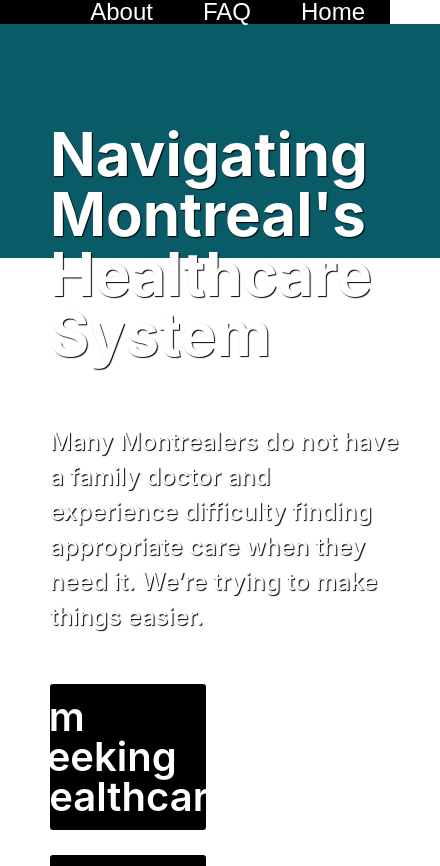
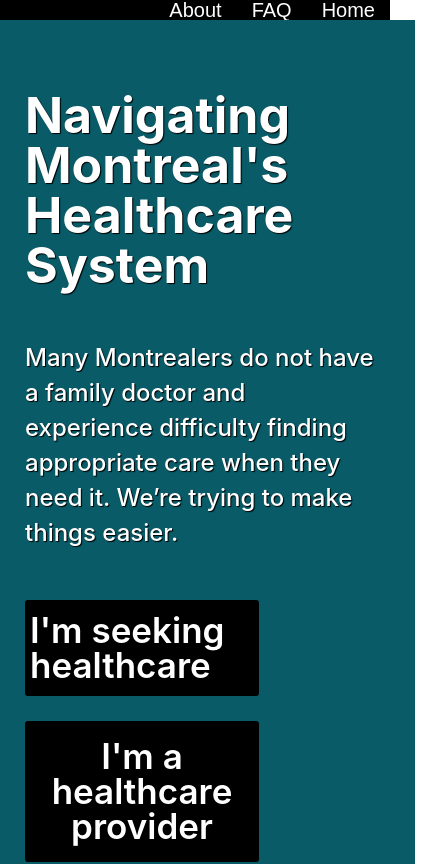
Before and after one commit to joni-sadler/Doctor-Finder, a React (Create React App) app in the folder frontend/: page / in a window 390 px wide. Shown: the top 866 px of the page, 440 px wide, since content can reach past the window. Built offline with nearby package versions, Linux system fonts and the light colour scheme; what react-animations would draw is missing.

Commit message:
Starting to add basic responsive design

```diff
--- a/frontend/src/App.js
+++ b/frontend/src/App.js
@@ -6,6 +6,7 @@ import Home from "./pages/Home";
 import About from "./pages/About";
 import Faq from "./pages/Faq";
 import DoctorLogin from "./pages/DoctorLogin";
+import ClinicLogin from "./pages/ClinicLogin";
 import HealthcareFinder from "./pages/HealthcareFinder";
 import DoctorSignup from "./pages/DoctorSignup";
 import ClinicSignup from "./pages/ClinicSignup";
@@ -36,8 +37,11 @@ const App = () => {
           <Route exact path="/faq">
             <Faq />
           </Route>
-          <Route exact path="/login">
+          <Route exact path="/doctor_login">
             <DoctorLogin />
+          </Route>
+          <Route exact path="/clinic_login">
+            <ClinicLogin />
           </Route>
           <Route exact path="/healthcare_finder">
             <HealthcareFinder />
@@ -89,7 +93,8 @@ const App = () => {
 
 const Main = styled.div`
   display: flex;
-  height: 60vw;
+  height: 100vh;
+  width: 100vw;
 `;
 
 export default App;
--- a/frontend/src/components/GlobalStyles.js
+++ b/frontend/src/components/GlobalStyles.js
@@ -12,11 +12,12 @@ export default createGlobalStyle`
     input, button, select, option,
     h1, h2, h3, h4, h5, h6, p,
     text {
-        font-family: -apple-system, BlinkMacSystemFont, 'Segoe UI', Roboto, Oxygen, Ubuntu, Cantarell, 'Open Sans', 'Helvetica Neue', sans-serif
+        font-family: -apple-system, BlinkMacSystemFont, 'Segoe UI', Roboto, Oxygen, Ubuntu, Cantarell, 'Open Sans', 'Helvetica Neue', sans-serif;
     }
 
     html, body {
         max-width: 100vw;
+        max-height: 100vh;
     }
 
     html, body, div, span, applet, object, iframe,
--- a/frontend/src/components/Header.js
+++ b/frontend/src/components/Header.js
@@ -1,6 +1,11 @@
 import React from "react";
 import styled from "styled-components";
 import { NavLink } from "react-router-dom";
+import {
+  onSmallPhoneMediaQuery,
+  onDesktopMediaQuery,
+  onTabletMediaQuery,
+} from "../utils/responsive";
 
 const Header = () => {
   return (
@@ -17,11 +22,19 @@ const Container = styled.div`
   align-items: center;
   justify-content: flex-end;
   height: 60px;
-  width: 100%;
+  width: 100vw;
   background-color: black;
   margin: 0px;
   padding: 0px;
-  z-index: 5;
+  ${onDesktopMediaQuery()} {
+    height: 60px;
+  }
+  ${onTabletMediaQuery()} {
+    height: 50px;
+  }
+  ${onSmallPhoneMediaQuery()} {
+    height: 45px;
+  }
 `;
 
 const MenuItem = styled.p`
@@ -32,9 +45,13 @@ const MenuItem = styled.p`
   font-family: "Montserrat", sans-serif;
   color: white;
   cursor: pointer;
-  transition: 0.2s;
-  &:hover {
-    font-size: 26px;
+  ${onTabletMediaQuery()} {
+    font-size: 20px;
+    margin: 0px 15px;
+  }
+  ${onSmallPhoneMediaQuery()} {
+    font-size: 18px;
+    margin: 0px 10px;
   }
 `;
 
@@ -47,9 +64,13 @@ const MenuItemLink = styled(NavLink)`
   color: white;
   text-decoration: none;
   cursor: pointer;
-  transition: 0.2s;
-  &:hover {
-    font-size: 26px;
+  ${onTabletMediaQuery()} {
+    font-size: 20px;
+    margin: 0px 15px;
+  }
+  ${onSmallPhoneMediaQuery()} {
+    font-size: 18px;
+    margin: 0px 10px;
   }
 `;
 
--- a/frontend/src/pages/Home.js
+++ b/frontend/src/pages/Home.js
@@ -2,6 +2,11 @@ import React, { useState } from "react";
 import { NavLink } from "react-router-dom";
 import styled from "styled-components";
 import Header from "../components/Header";
+import {
+  onSmallPhoneMediaQuery,
+  onDesktopMediaQuery,
+  onTabletMediaQuery,
+} from "../utils/responsive";
 
 const Home = () => {
   const [displayProviderDropdown, setDisplayProviderDropdown] = useState(false);
@@ -21,7 +26,7 @@ const Home = () => {
 
   return (
     <Container>
-      <Header />
+      <Header style={{ minWidth: "100vw" }} />
       <ContentWrapper>
         <Title>Navigating Montreal's Healthcare System</Title>
         <SubheaderText>
@@ -31,7 +36,6 @@ const Home = () => {
         </SubheaderText>
         <MenuDiv>
           <PatientContainer>
-            {/* <Patient to={`/healthcare_finder`}>I'm seeking healthcare</Patient> */}
             <Patient onClick={handleSeekingHealthcareDropdown}>
               I'm seeking healthcare
             </Patient>
@@ -75,8 +79,8 @@ const Home = () => {
 const Container = styled.div`
   display: flex;
   flex-direction: column;
-  width: 100%;
-  height: 100%;
+  width: 100vw;
+  height: 100vh;
 `;
 
 const ContentWrapper = styled.div`
@@ -84,9 +88,24 @@ const ContentWrapper = styled.div`
   flex-direction: column;
   justify-content: flex-start;
   padding-left: 50px;
-  width: 100%;
-  height: 100%;
+  width: 100vw;
+  height: 100vh;
   background-color: #085b67;
+  ${onDesktopMediaQuery()} {
+    padding-left: 35px;
+    width: 100vw;
+    height: 100vh;
+  }
+  ${onTabletMediaQuery()} {
+    padding-left: 25px;
+    width: 100vw;
+    height: 100vh;
+  }
+  ${onSmallPhoneMediaQuery()} {
+    padding-left: 15px;
+    width: 100vw;
+    height: 100vh;
+  }
 `;
 
 const MenuDiv = styled.div`
@@ -101,6 +120,14 @@ const Title = styled.p`
   margin-top: 100px;
   color: white;
   text-shadow: 1px 1px 1px #000000;
+  ${onTabletMediaQuery()} {
+    font-size: 50px;
+    margin-top: 70px;
+  }
+  ${onSmallPhoneMediaQuery()} {
+    font-size: 50px;
+    margin-top: 50px;
+  }
 `;
 
 const SubheaderText = styled.p`
@@ -122,6 +149,15 @@ const PatientContainer = styled.div`
   margin-bottom: 25px;
   height: 50%;
   width: 40%;
+  ${onDesktopMediaQuery()} {
+    width: 50%;
+  }
+  ${onTabletMediaQuery()} {
+    width: 60%;
+  }
+  ${onSmallPhoneMediaQuery()} {
+    width: 90%;
+  }
 `;
 
 const Patient = styled.div`
@@ -133,8 +169,11 @@ const Patient = styled.div`
   color: white;
   transition: 0.2s;
   cursor: pointer;
-  &:hover {
-    font-size: 42px;
+  ${onTabletMediaQuery()} {
+    font-size: 35px;
+  }
+  ${onSmallPhoneMediaQuery()} {
+    font-size: 30px;
   }
 `;
 
@@ -147,19 +186,32 @@ const Provider = styled.div`
   margin-bottom: 25px;
   height: 50%;
   width: 40%;
+  ${onDesktopMediaQuery()} {
+    width: 50%;
+  }
+  ${onTabletMediaQuery()} {
+    width: 60%;
+  }
+  ${onSmallPhoneMediaQuery()} {
+    width: 90%;
+  }
 `;
 
 const ProviderText = styled.p`
   margin: 8px 0px;
   padding: 10px;
   text-decoration: none;
+  text-align: center;
   font-size: 40px;
   font-weight: 600;
   color: white;
   transition: 0.2s;
   cursor: pointer;
-  &:hover {
-    font-size: 42px;
+  ${onTabletMediaQuery()} {
+    font-size: 35px;
+  }
+  ${onSmallPhoneMediaQuery()} {
+    font-size: 30px;
   }
 `;
 
--- a/frontend/src/utils/responsive.js
+++ b/frontend/src/utils/responsive.js
@@ -1,27 +1,25 @@
-
 export const size = {
-    smallPhone: 320,
+  smallPhone: 376,
   tablet: 768,
   desktop: 1024,
   largeDesktop: 1440,
 };
 
-
 export const device = {
   smallPhone: `(max-width: ${size.smallPhone}px)`,
-    smallTablet: `(max-width: ${size.tablet}px)`,
-    tablet: `(max-width: ${size.desktop}px)`,
+  tablet: `(max-width: ${size.tablet}px)`,
+  desktop: `(max-width: ${size.desktop}px)`,
   largeDesktop: `(min-width: ${size.largeDesktop}px)`,
 };
 
 export const onSmallPhoneMediaQuery = (): string => `
   @media ${device.smallPhone}
 `;
-export const onSmallTabletMediaQuery = (): string => `
-  @media ${device.smallTablet}
-`;
 export const onTabletMediaQuery = (): string => `
   @media ${device.tablet}
+`;
+export const onDesktopMediaQuery = (): string => `
+  @media ${device.desktop}
 `;
 export const onLargeDesktopMediaQuery = (): string => `
   @media ${device.largeDesktop}
```
Lines whose indentation alone changed are shown as unchanged.
